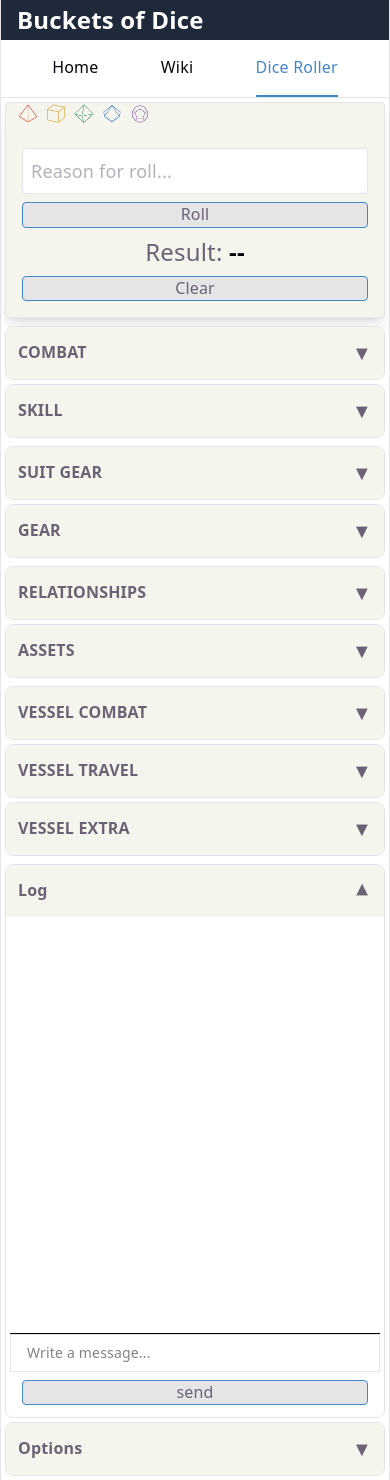
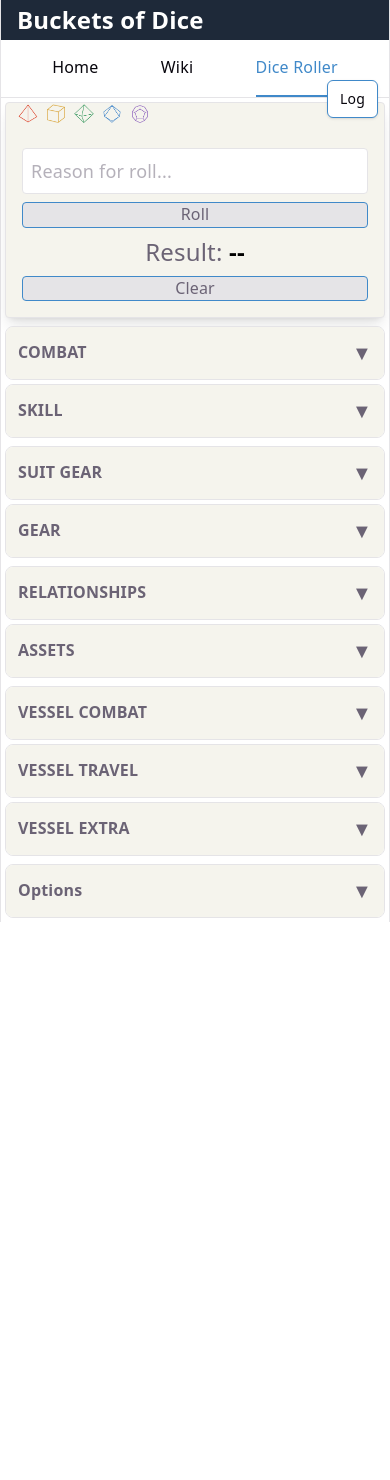
Before and after one commit to jairusaurus-rex/buckets-of-dice, a React (Vite) app: page /dice-app in a window 390 px wide. After the commit the page ends 922 px from the top, so only its background shows below. Built offline with nearby package versions, Linux system fonts and the light colour scheme.

Commit message:
feat: add message log functionality with toggle button in DiceRollerMainLayout; improve scrolling behavior in MessageLog component

```diff
--- a/src/pages/dice-roller/DiceRollerMainLayout.tsx
+++ b/src/pages/dice-roller/DiceRollerMainLayout.tsx
@@ -5,13 +5,27 @@ import { DiceCategories } from "../../data-types/enums/dice-categories-enum";
 import { DiceCategory } from "./DiceCategory";
 import { DicePool } from "./DicePool";
 import { MessageLog } from "./MessageLog";
+import { useState } from "react";
 
 
 
 export const DiceRollerMainLayout = () => {
   //const [isModalOpen, setIsModalOpen] = useState(false);
+  const [isLogOpen, setIsLogOpen] = useState(false);
+
   return (
     <div className="p-0 m-0">
+      {!isLogOpen && (
+        <button
+          type="button"
+          onClick={() => setIsLogOpen(true)}
+          className="fixed right-3 top-20 z-50 rounded-md border border-[var(--accent)] bg-[var(--bg)] px-3 py-2 text-sm font-medium text-[var(--text-h)] shadow-sm md:hidden"
+          aria-label="Open message log"
+        >
+          Log
+        </button>
+      )}
+
       <div className="p-0 m-0 grid grid-cols-1 gap-0 md:grid-cols-5">
         <div className="col-span-1 p-0 m-0 md:col-span-4  ">
           <DicePool category={DiceCategories.POOL} />
@@ -71,8 +85,8 @@ export const DiceRollerMainLayout = () => {
             </div>
           </div>
         </div>
-        <div className="col-span-1 p-0 m-0  ">
-          <div className="m-1">
+        <div className="col-span-1 ">
+          <div className="m-1 hidden p-0 m-0 md:block ">
             <Accordion title="Log"  defaultOpen={true}>
               <MessageLog />
             </Accordion>
@@ -84,6 +98,31 @@ export const DiceRollerMainLayout = () => {
           </div>
         </div>
       </div>
+
+      {isLogOpen && (
+        <>
+          <aside className="fixed right-0 top-0 z-40 h-full w-72 border-l border-[var(--border)] bg-[var(--bg)] p-4 shadow-lg md:hidden">
+            <div className="mb-4 flex items-center justify-between gap-3">
+              <h3 className="font-bold text-[var(--text-h)]">Log</h3>
+              <button
+                type="button"
+                onClick={() => setIsLogOpen(false)}
+                className="rounded border border-[var(--border)] px-2 py-1 text-xs font-medium text-[var(--text-h)]"
+                aria-label="Close message log"
+              >
+                Close
+              </button>
+            </div>
+            <MessageLog />
+          </aside>
+          <button
+            type="button"
+            aria-label="Close message log overlay"
+            onClick={() => setIsLogOpen(false)}
+            className="fixed inset-0 z-30 bg-black/20 md:hidden"
+          />
+        </>
+      )}
 
       {/*}
       <button
--- a/src/pages/dice-roller/MessageLog.tsx
+++ b/src/pages/dice-roller/MessageLog.tsx
@@ -11,16 +11,25 @@ export const MessageLog = () => {
     const messageListRef = useRef<HTMLDivElement>(null);
 
     const { messageDispatch, messageGroup } = useMessager();
+const hasMounted = useRef(false);
 
     useEffect(() => {
         const messageList = messageListRef.current;
 
-        if (messageList) {
-            messageList.scrollTo({
-                top: messageList.scrollHeight,
-                behavior: "smooth",
-            });
+        if (!messageList) return;
+
+        // Don't animate when the component first mounts
+        if (!hasMounted.current) {
+            messageList.scrollTop = messageList.scrollHeight;
+            hasMounted.current = true;
+            return;
         }
+
+        // Animate when new messages are added
+        messageList.scrollTo({
+            top: messageList.scrollHeight,
+            behavior: "smooth",
+        });
     }, [messageGroup]);
 
     const handleMessageChange = (
```
